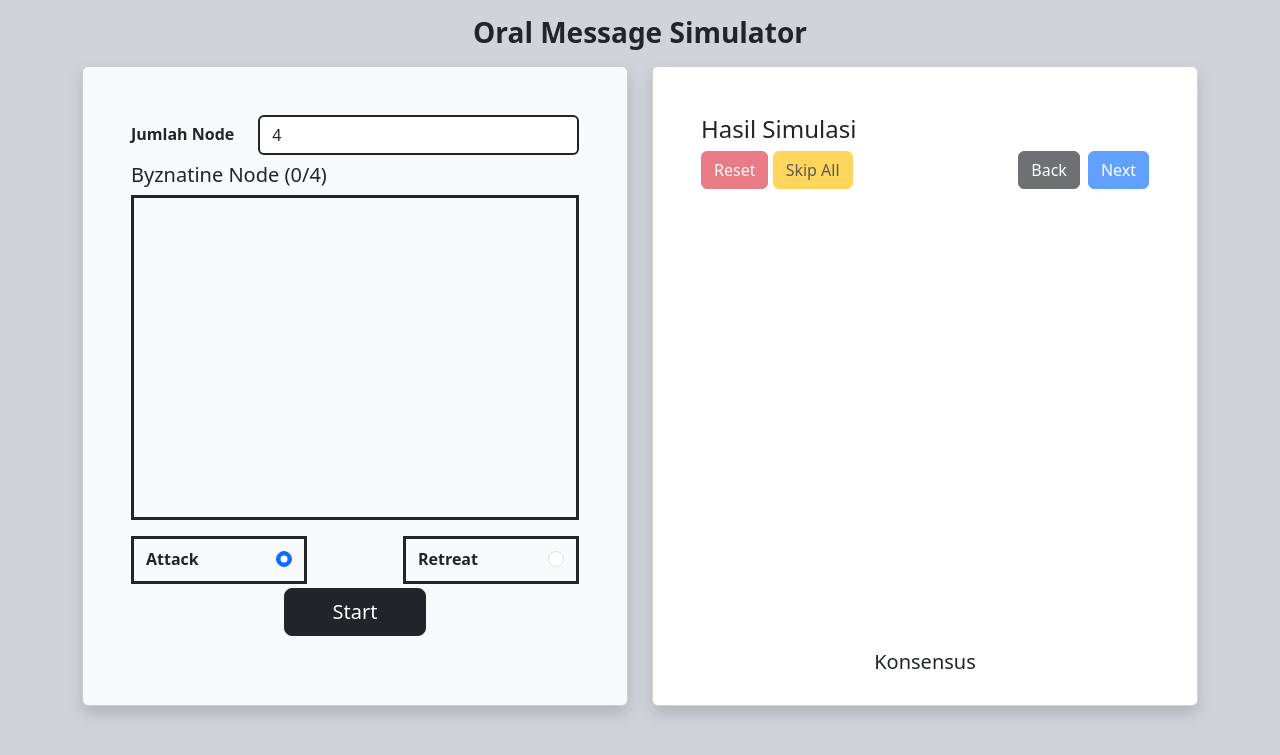
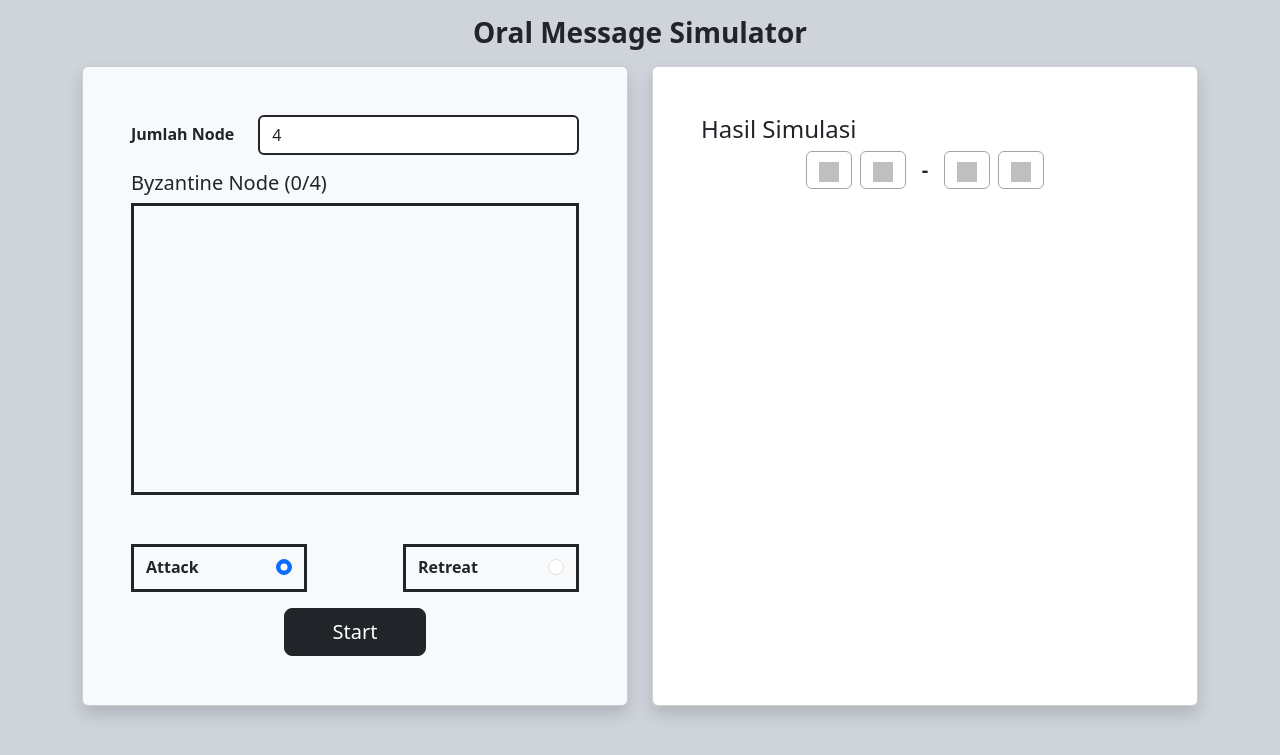
Before and after one commit to AdamSyauqi/oral_message_simulator, a Django app: page / in a window 1280 px wide. Shown: the top 755 px of the page. Run offline with Django 4.2, Linux system fonts and the light colour scheme; grey boxes are pictures that could not be loaded.

Commit message:
Improve UX

```diff
--- a/templates/oral_message/index.html
+++ b/templates/oral_message/index.html
@@ -7,6 +7,7 @@
     <title>Oral Message Simulator</title>
     <link href="https://cdn.jsdelivr.net/npm/bootstrap@5.3.0-alpha3/dist/css/bootstrap.min.css" rel="stylesheet" integrity="sha384-KK94CHFLLe+nY2dmCWGMq91rCGa5gtU4mk92HdvYe+M/SXH301p5ILy+dN9+nJOZ" crossorigin="anonymous">
     <script src="https://code.jquery.com/jquery-3.7.0.min.js" integrity="sha256-2Pmvv0kuTBOenSvLm6bvfBSSHrUJ+3A7x6P5Ebd07/g=" crossorigin="anonymous"></script>
+    <link href="{% static 'oral_message/css/index.css' %}" rel="stylesheet">
   </head>
   <body class="bg-dark-subtle d-flex flex-column justify-content-center">
     <h3 class="text-center m-3"><strong>Oral Message Simulator</strong></h3>
@@ -30,11 +31,11 @@
 
 
                         <!-- Byzantine Node Selection -->
-                        <h6><span id="byz-warn" hidden style="color:red;font-weight: bold;">3m + 1 total node tidak terpenuhi, hasil konsensus TIDAK dijamin valid</span></h6>
-                        <div class="mt-2" style="height: 60%">
-                            <h5>Byznatine Node (<span id="byz-count">0</span>/<span id="node-count">4</span>)</h5>
+                        <div class="mt-3" style="height: 60%">
+                            <h5>Byzantine Node (<span id="byz-count">0</span>/<span id="node-count">4</span>)</h5>
+                            <h6 id="byz-warn" hidden style="color:red;font-weight: bold;">3m + 1 total node tidak terpenuhi, hasil konsensus TIDAK dijamin valid</h6>
 
-                            <div class="container border border-3 border-dark py-1 px-3 overflow-y-scroll h-100">
+                            <div class="container border border-3 border-dark py-1 px-3 overflow-y-scroll" style="height: 90%">
                                 <div class="row row-cols-2 g-2" id="node-inp-container">
                                 </div>
                             </div>
@@ -70,7 +71,7 @@
 
 
                         <!-- Button -->
-                        <div class="mt-1">
+                        <div class="mt-3">
                             <div class="d-flex justify-content-center">
                                 <button type="button" class="btn btn-dark btn-lg btn-block px-5" id="start-btn">Start</button>
                             </div>
@@ -85,16 +86,27 @@
                     <div class="card-body p-5 h-100">
                         <h4>Hasil Simulasi</h4>
 
-                        <div class="d-flex justify-content-end gap-2">
-                            <div class="me-auto">
-                                <button type="button" class="btn btn-danger btn-md btn-block" id="reset-btn" disabled>Reset</button>
-                                <button type="button" class="btn btn-warning btn-md btn-block" id="skip-btn" disabled>Skip All</button>
-                            </div>
-                            <button type="button" class="btn btn-dark btn-md btn-block" id="prev-btn" disabled>Back</button>
-                            <button type="button" class="btn btn-primary btn-md btn-block" id="next-btn" disabled>Next</button>
+                        <div class="d-flex justify-content-center gap-2 my-1 outer-step-control-container">
+                            <button type="button" class="btn btn-md btn-block btn-outline-secondary" id="reset-btn" disabled>
+                                <img src="{% static 'oral_message/img/double-arrow-left.svg' %}" alt="" width="20px" height="20px">
+                            </button>
+
+                            <button type="button" class="btn btn-md btn-block btn-outline-secondary" id="prev-btn" disabled>
+                                <img src="{% static 'oral_message/img/arrow-left.svg' %}" alt="" width="20px" height="20px">
+                            </button>
+
+                            <span id="outer-step-control" class="fw-bold fs-5 align-middle mx-1 p-1">-</span>
+
+                            <button type="button" class="btn btn-md btn-block btn-outline-secondary" id="next-btn" disabled>
+                                <img src="{% static 'oral_message/img/arrow-right.svg' %}" alt="" width="20px" height="20px">
+                            </button>
+
+                            <button type="button" class="btn btn-md btn-block btn-outline-secondary" id="skip-btn" disabled>
+                                <img src="{% static 'oral_message/img/double-arrow-right.svg' %}" alt="" width="20px" height="20px">
+                            </button>
                         </div>
 
-                        <div class="container py-1 px-3 overflow-y-scroll text-center text-light fw-bold" style="height: 85%">
+                        <div class="container py-1 px-3 overflow-y-scroll text-center text-light fw-bold" style="height: 80%">
 
                             <div class="row row-cols-2 g-2" id="result-container">
                                 <!-- Log Node S -->
@@ -103,8 +115,8 @@
 
                         </div>
 
-                        <div class="text-center">
-                            <h5>Konsensus <span id="konsensus-status"></span></h3>
+                        <div class="text-center mt-1">
+                            <h5 id="konsensus-status"></h3>
                         </div>
                     </div>
                 </div>
@@ -126,6 +138,7 @@
 
                 </div>
                 <div class="modal-footer">
+                    <h5 id="log0Step" class=" ms-0 me-auto"></h5>
                     <button type="button" class="btn btn-secondary" data-bs-dismiss="modal">Close</button>
                 </div>
             </div>
@@ -133,11 +146,11 @@
     </div>
 
     <!-- Warning Modal -->
-    <div class="modal fade" id="warn_modal" tabindex="-1" aria-labelledby="warnLabel" aria-hidden="true">
+    <div class="modal fade" id="warn-modal-count" tabindex="-1" aria-labelledby="warnLabel" aria-hidden="true">
         <div class="modal-dialog">
             <div class="modal-content">
                 <div class="modal-header">
-                    <h1 class="modal-title fs-5" id="warnLabel">Warning</h1>
+                    <h1 class="modal-title fs-5" id="warnLabel">Warning!</h1>
                     <button type="button" class="btn-close" data-bs-dismiss="modal"
                         aria-label="Close"></button>
                 </div>
@@ -151,6 +164,24 @@
         </div>
     </div>
 
+    <div class="modal fade" id="warn-modal-byz" tabindex="-1" aria-labelledby="warnLabel" aria-hidden="true">
+        <div class="modal-dialog">
+            <div class="modal-content">
+                <div class="modal-header">
+                    <h1 class="modal-title fs-5" id="warnLabel">Warning!</h1>
+                    <button type="button" class="btn-close" data-bs-dismiss="modal"
+                        aria-label="Close"></button>
+                </div>
+                <div class="modal-body" id="warncontent">
+                    Jumlah Byzantine Node disarankan maksimal 8. Lebih dari itu dapat membuat simulasi berjalan cukup lama.
+                </div>
+                <div class="modal-footer">
+                    <button type="button" class="btn btn-secondary" data-bs-dismiss="modal">Close</button>
+                </div>
+            </div>
+        </div>
+    </div>
+
     <script src="https://cdn.jsdelivr.net/npm/bootstrap@5.3.0-alpha3/dist/js/bootstrap.bundle.min.js" integrity="sha384-ENjdO4Dr2bkBIFxQpeoTz1HIcje39Wm4jDKdf19U8gI4ddQ3GYNS7NTKfAdVQSZe" crossorigin="anonymous"></script>
   </body>
   <script type="text/javascript" src="{% static 'oral_message/js/oral_message.js' %}"></script>
```
Also changed, not shown: 7 other files.
